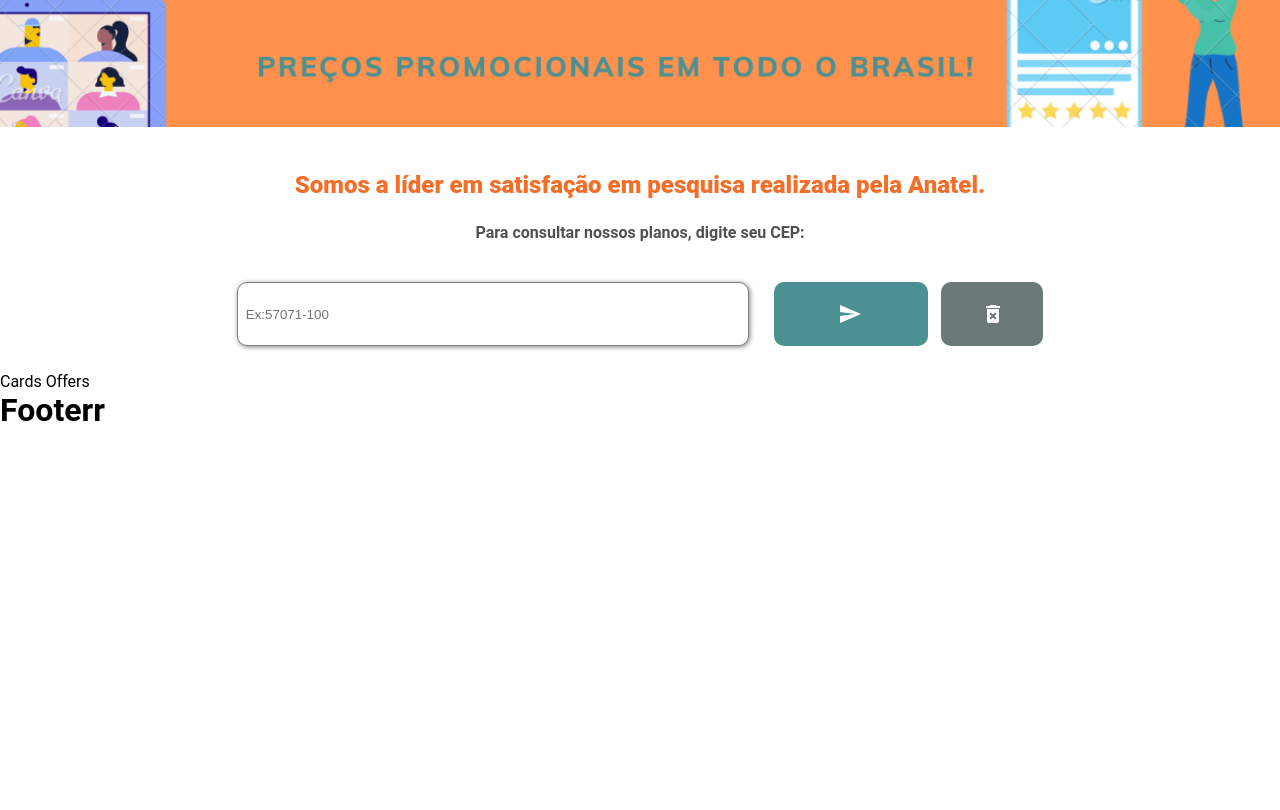
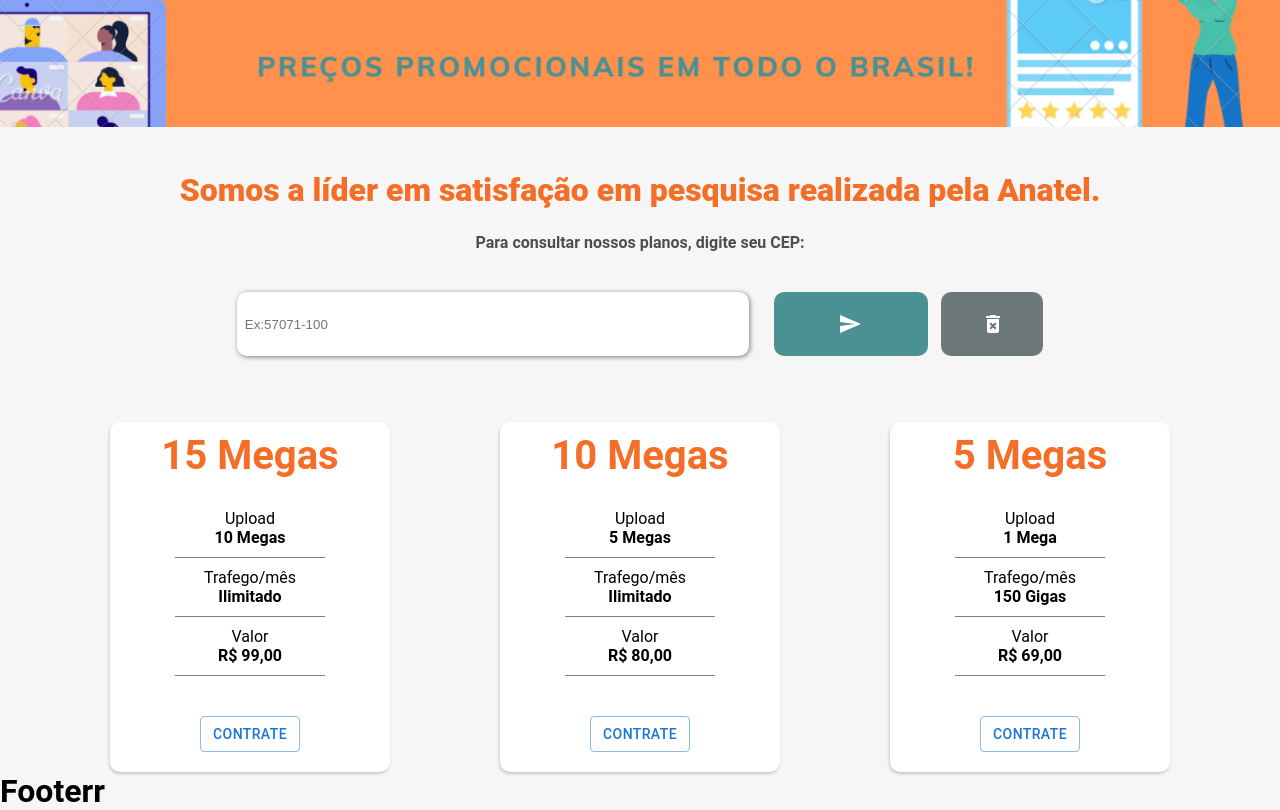
Before and after one commit to gustavomonteirodev/CaseInternet, a React (Create React App) app: page / in a window 1280 px wide. Shown: the part 360-1170 px from the top of the page. Before the commit the page ends 800 px from the top, so only its background shows below. Built offline with nearby package versions, Linux system fonts and the light colour scheme.

Commit message:
cards de planos funcionando e novas estilizações sendo implementadas

```diff
--- a/src/GlobalStyle.js
+++ b/src/App.css
@@ -1,6 +1,3 @@
-import { createGlobalStyle } from "styled-components";
-
-export const GlobalStyles = createGlobalStyle`
 
 * {
   scrollbar-width: thin;
@@ -18,8 +15,5 @@
 
     body{
         font-family: 'Roboto', sans-serif;
+        background-color: #dcd3d334;
 }
-
-
-
-`
--- a/src/App.js
+++ b/src/App.js
@@ -3,14 +3,13 @@
 import Footer from "./components/Footer/Footer";
 import theme from "./constants/theme";
 import { ThemeProvider } from "@material-ui/core/styles";
-import { GlobalStyles } from "./GlobalStyle";
 import Home from "./Pages/Home/Home";
 import Offers from "./Pages/Offers/Offers";
+import "./App.css"
 
 function App() {
   return (
       <ThemeProvider theme={theme}>
-      <GlobalStyles />
       <Header />
       <Home />
       <Offers />
--- a/src/Pages/Home/Home.js
+++ b/src/Pages/Home/Home.js
@@ -51,7 +51,7 @@
     return (
         <div className="container">
             <img className="banner" src={netPlano} alt="banner-apresentacao-internet"/>
-            <h2 className="boas-vindas">Somos a líder em satisfação em pesquisa realizada pela Anatel. </h2>
+            <h1 className="boas-vindas">Somos a líder em satisfação em pesquisa realizada pela Anatel. </h1>
             <h4 className="boas-vindas-subtitulo">Para consultar nossos planos, digite seu CEP:</h4>
             <div className="component-search">
                 <form onSubmit={handleSubmit}>
--- a/src/Pages/Home/HomeStyle.css
+++ b/src/Pages/Home/HomeStyle.css
@@ -30,7 +30,7 @@
     height: 8vh;
     border-radius: 10px;
     box-shadow: 1px 1px 5px rgba(0, 0, 0, 0.5);
-    border: 1px solid grey;
+    border: none;
     padding: 8px;
     box-sizing: border-box;
     margin-right: 1%;
--- a/src/Pages/Offers/Offers.js
+++ b/src/Pages/Offers/Offers.js
@@ -1,9 +1,66 @@
 import React from "react";
+import "./OffersStyle.css"
+import Button from '@mui/material/Button';
 
-const Offers =() => {
+import theme from "../../constants/theme"
+const Offers = () => {
     return (
-        <div>Cards Offers</div>
+        <>
+            <div className="cards-pai">
+
+            <section className="cards">
+                    <h2 className="plano">15 Megas</h2>
+                    <div className="Informacoes-plano">
+                        <p>Upload</p>
+                        <strong><p>10 Megas</p></strong>
+                    </div>
+                    <div className="Informacoes-plano">
+                        <p>Trafego/mês</p>
+                        <strong><p>Ilimitado</p></strong>
+                        </div>
+                        <div className="Informacoes-plano">
+                        <p>Valor</p>
+                        <strong><p>R$ 99,00</p></strong>
+                        </div>
+                        <Button className="botoes" color="primary" variant="outlined">Contrate</Button>
+                    </section>
+
+                <section className="cards">
+                    <h2 className="plano">10 Megas</h2>
+                    <div className="Informacoes-plano">
+                        <p>Upload</p>
+                        <strong><p>5 Megas</p></strong>
+                    </div>
+                    <div className="Informacoes-plano">
+                        <p>Trafego/mês</p>
+                        <strong><p>Ilimitado</p></strong>
+                        </div>
+                        <div className="Informacoes-plano">
+                        <p>Valor</p>
+                        <strong><p>R$ 80,00</p></strong>
+                        </div>
+                        <Button className="botoes" color="primary" variant="outlined">Contrate</Button>
+                    </section>
+
+                    <section className="cards">
+                    <h2 className="plano">5 Megas</h2>
+                    <div className="Informacoes-plano">
+                        <p>Upload</p>
+                        <strong><p>1 Mega</p></strong>
+                    </div>
+                    <div className="Informacoes-plano">
+                        <p>Trafego/mês</p>
+                        <strong><p>150 Gigas</p></strong>
+                        </div>
+                        <div className="Informacoes-plano">
+                        <p>Valor</p>
+                        <strong><p>R$ 69,00</p></strong>
+                        </div>
+                        <Button className="botoes" color="primary" variant="outlined">Contrate</Button>
+                    </section>
+            </div>
+        </>
     );
-  }
+}
 
-  export default Offers;
+export default Offers;
--- /dev/null
+++ b/src/Pages/Offers/OffersStyle.css
@@ -0,0 +1,62 @@
+.cards-pai {
+    margin-top: 5vh;
+    display: flex;
+    flex-direction: row;
+    justify-content: space-evenly;
+}
+
+.cards{
+    display: flex;
+    flex-direction: column;
+    align-items: center;
+    border-radius: 10px;
+    width: 280px;
+    height: 350px;
+    background-color: white;
+    box-shadow: -0.7px 1.9px 3px 0 rgb(0 0 0 / 19%);
+}
+
+.plano{
+    padding-top: 10px;
+    display: inline-block;
+    flex-direction: row;
+    font-size: 40px;
+    color: #F56E28;
+    padding-bottom: 20px;
+}
+
+
+.Informacoes-plano {
+    display: flex;
+    flex-direction: column;
+    align-items: center;
+    width: 150px;
+    border-bottom: 1px solid grey;
+    margin-top: 10px;
+    padding-bottom: 10px;
+}
+
+.botoes {
+    top: 40px;
+    display: flex;
+    width: 100px;
+}
+
+
+
+/* @media only screen and (min-width: 300px) {
+    .cards-pai {
+        margin-top: 5vh;
+        display: flex;
+        flex-direction: column;
+        justify-content: center;
+    }
+    .cards{
+        display: flex;
+        justify-content: center;
+        border-radius: 10px;
+        width: 300px;
+        height: 450px;
+        border: 1px solid black;
+    }
+} */
```
Also changed, not shown: src/Pages/Home/HomeStyle.js (deleted), src/Pages/Offers/OffersStyle.js (deleted).
